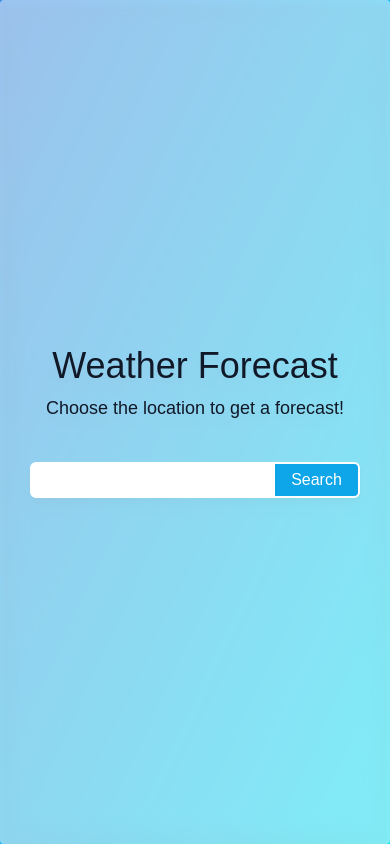
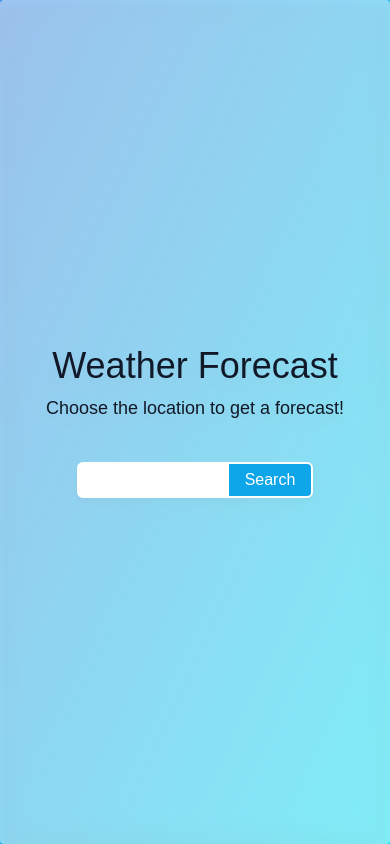
Before and after one commit to Tisljar/weather-forecast, a React (Create React App) app: page / in a window 390 px wide. Built offline with nearby package versions, Linux system fonts and the light colour scheme.

Commit message:
fixed mobile search overflow

```diff
--- a/src/components/LocationSearch/LocationSearch.tsx
+++ b/src/components/LocationSearch/LocationSearch.tsx
@@ -13,12 +13,12 @@ const LocationSearch = ({
       <p className='text-lg mt-2 text-gray-900'>
         Choose the location to get a forecast!
       </p>
-      <div className='flex mt-10 md:mt-4 relative'>
+      <div className='flex mt-10 md:mt-4 relative max-w-[80lvw]'>
         <input
           type='text'
           value={location}
           onChange={onInputChange}
-          className='pl-2 pr-6 py-1 rounded-l-md border-2 border-white'
+          className='pl-2 pr-6 py-1 rounded-l-md border-2 border-white flex-grow w-[150px] md:w-auto'
         />
         <ul className='absolute top-9 bg-white ml-1 rounded-b-md'>
           {options.map((option: optionType, index: number) => (
```
